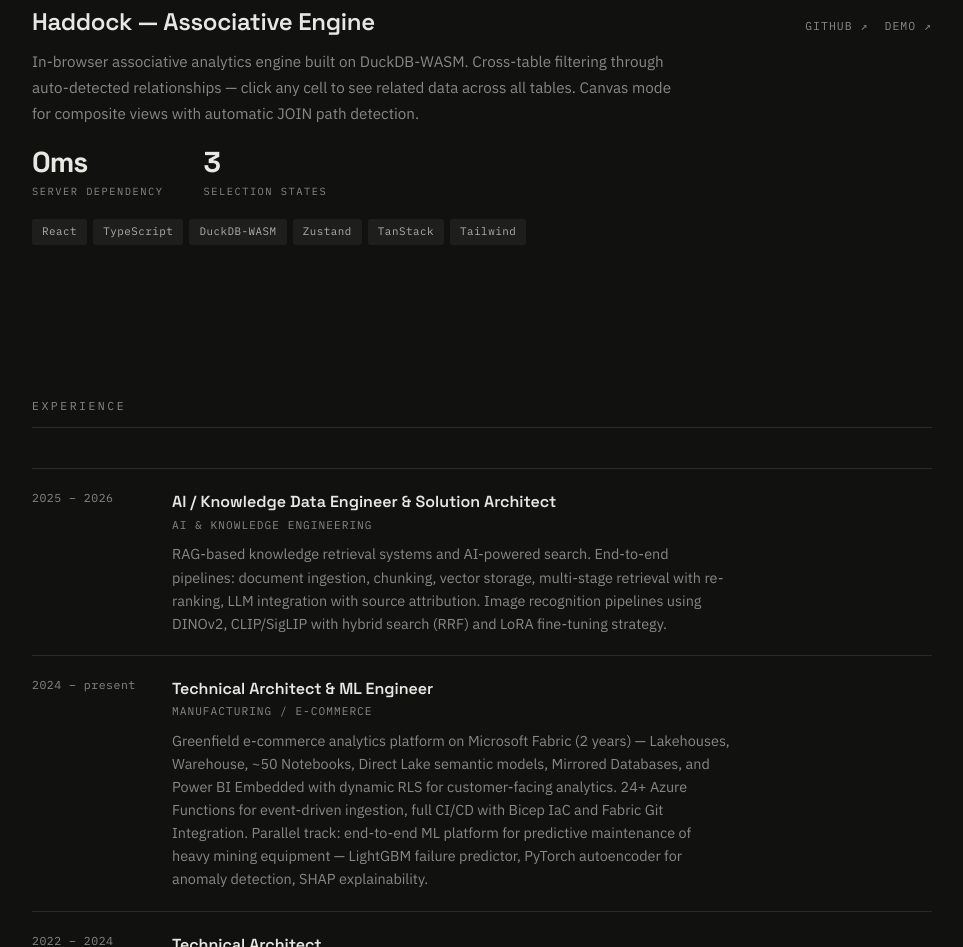
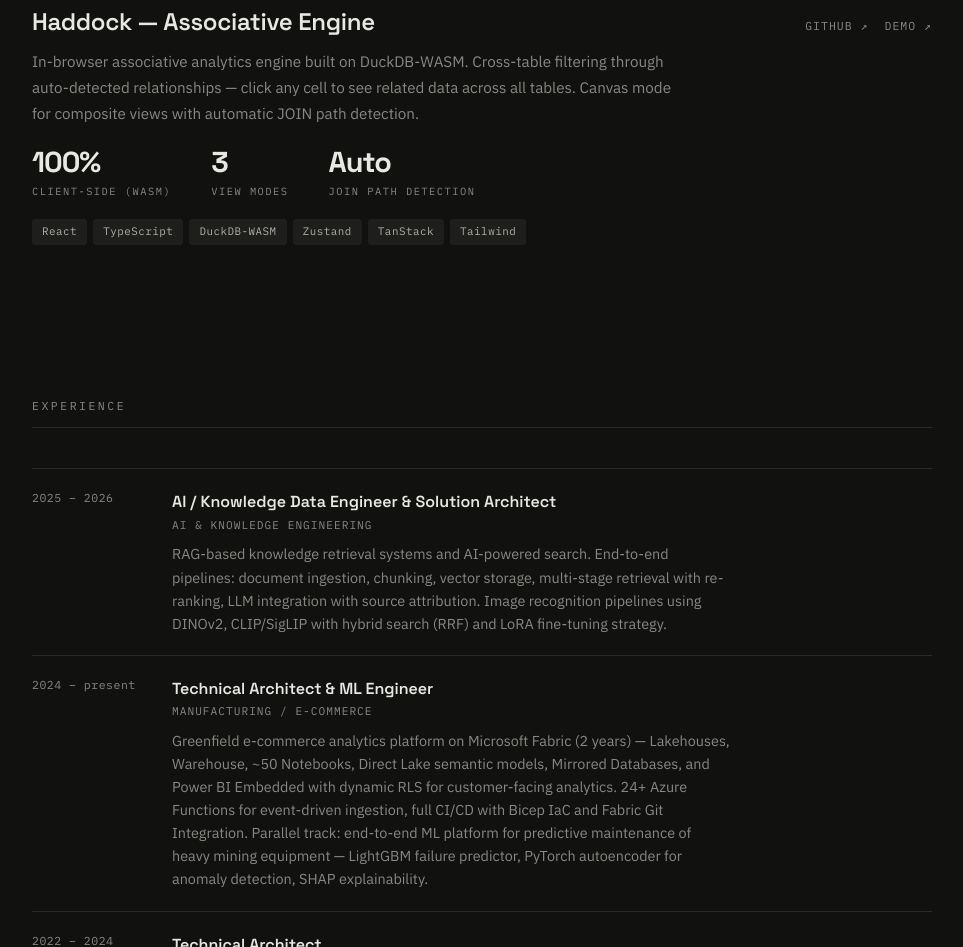
Before and after one commit to henrikamnas/portfolio, a plain HTML site: page index.html in a window 1280 px wide. Shown: the part 3089-4036 px from the top of the page, without its empty margins (288-1251 px from the left). Drawn offline with Linux system fonts and the light colour scheme.

Commit message:
improve Haddock project metrics

```diff
--- a/index.html
+++ b/index.html
@@ -783,12 +783,16 @@
             </p>
             <div class="project-metrics">
                 <div class="metric">
-                    <span class="metric-value">0ms</span>
-                    <span class="metric-label">server dependency</span>
+                    <span class="metric-value">100%</span>
+                    <span class="metric-label">client-side (WASM)</span>
                 </div>
                 <div class="metric">
                     <span class="metric-value">3</span>
-                    <span class="metric-label">selection states</span>
+                    <span class="metric-label">view modes</span>
+                </div>
+                <div class="metric">
+                    <span class="metric-value">Auto</span>
+                    <span class="metric-label">JOIN path detection</span>
                 </div>
             </div>
             <div class="project-tags">
```
